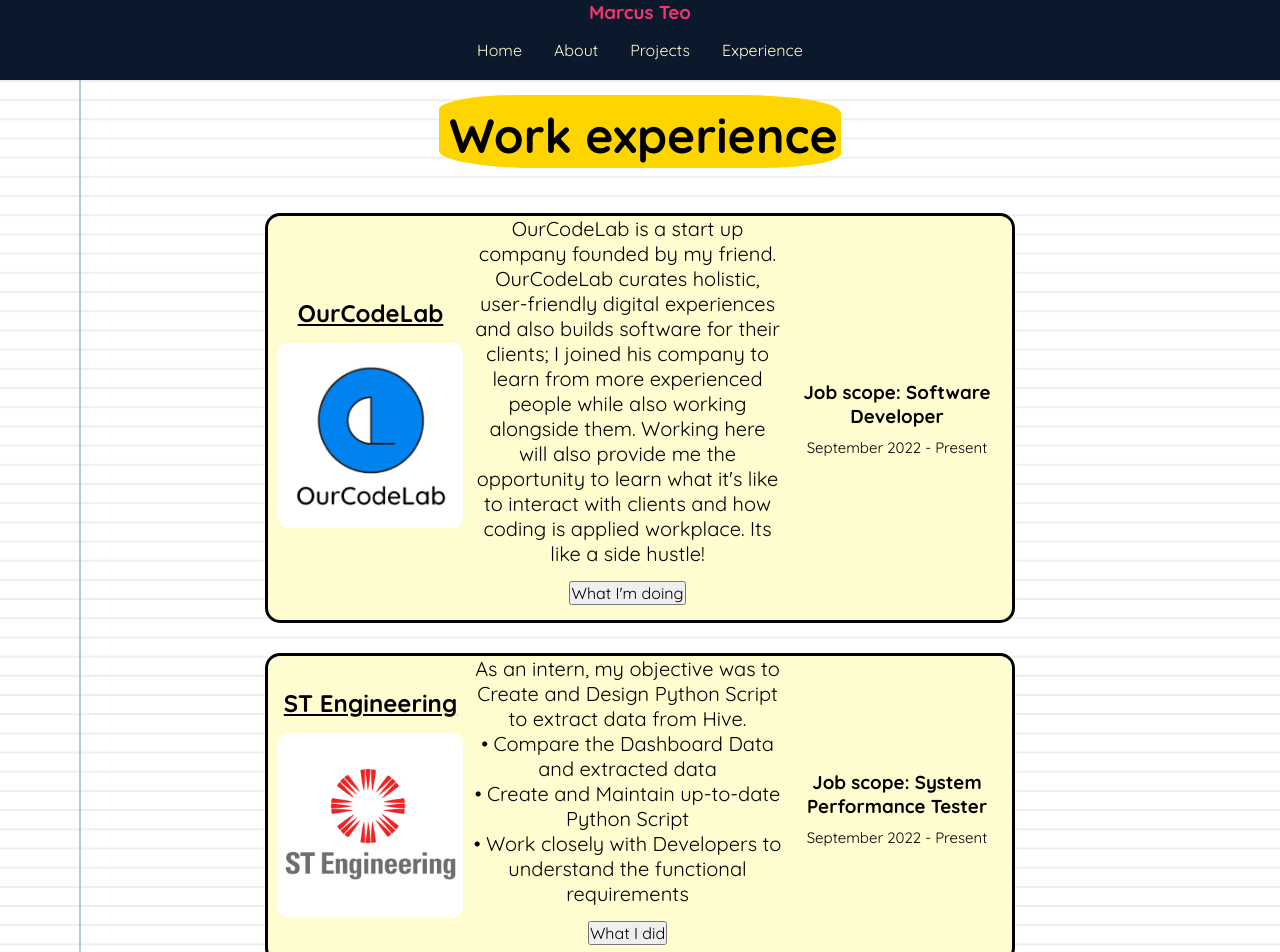
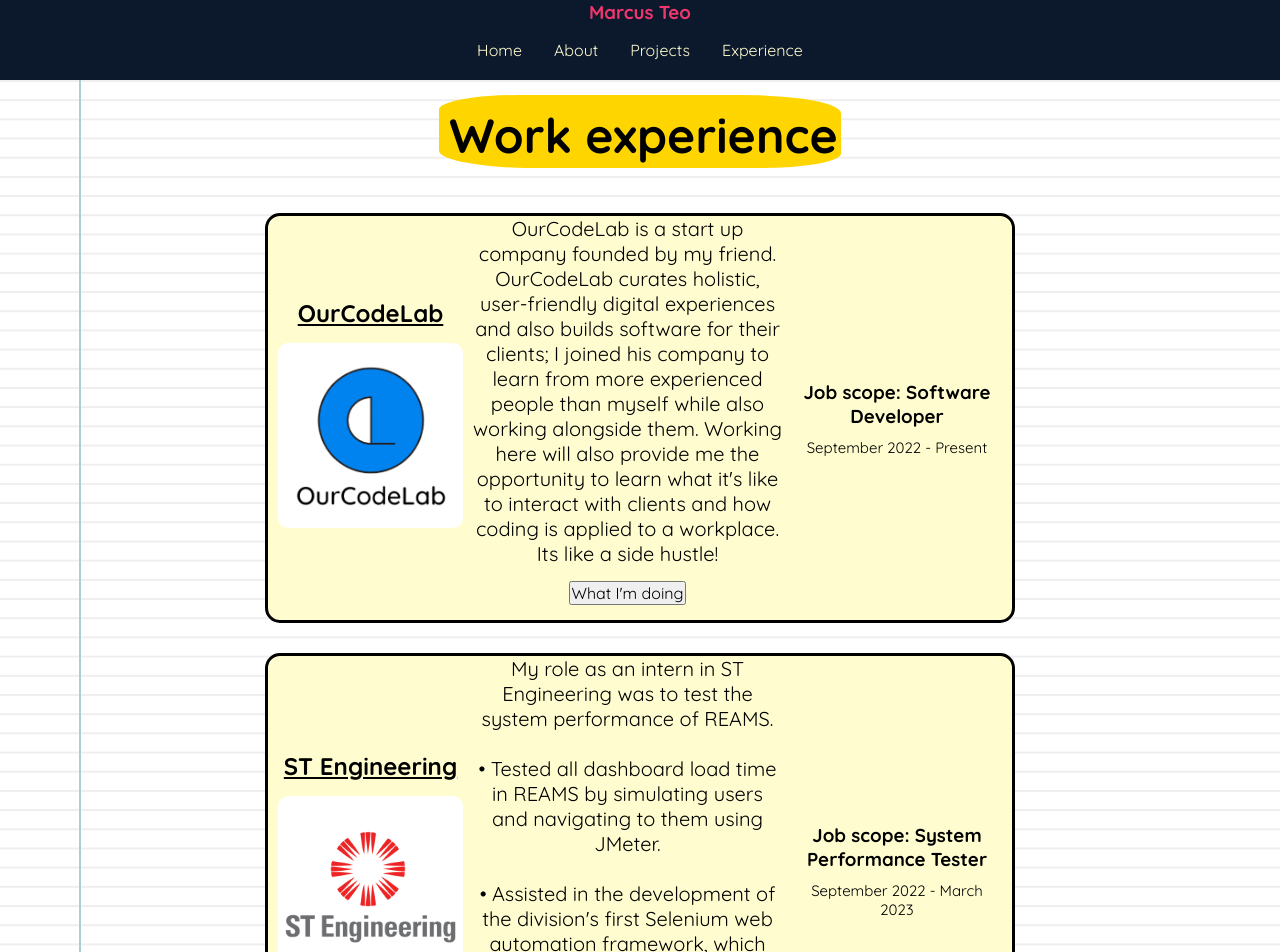
Before and after one commit to MarcusTeoQiYang/Online-Portfolio, a React (Create React App) app: page /Experience in a window 1280 px wide. Shown: the top 952 px of the page. Built offline with nearby package versions, Linux system fonts and the light colour scheme.

Commit message:
Updated experiences

```diff
--- a/src/Pages/Experience.js
+++ b/src/Pages/Experience.js
@@ -21,11 +21,11 @@
                     OurCodeLab curates holistic, user-friendly digital
                     experiences and also builds
                      software for their clients; I joined his company
-                     to learn from more experienced people while also
+                     to learn from more experienced people than myself while also
                      working alongside them. Working here will also provide
                       me the opportunity to learn what it's like to interact
-                      with clients and how coding is applied workplace. Its like
-                      a side hustle!</p>
+                      with clients and how coding is applied to a workplace.
+                      Its like a side hustle!</p>
                       <div className="expbuttonbox">
                         <button className='expbutton'>What I'm doing</button>
                       </div>
@@ -46,11 +46,10 @@
                 <div className="exp-left">
 
                 <div className="exp-content">
-                <p>As an intern, my objective was to
-                    Create and Design Python Script to extract data from Hive.<br/>
-                    • Compare the Dashboard Data and extracted data<br/>
-                    • Create and Maintain up-to-date Python Script<br/>
-                    • Work closely with Developers to understand the functional requirements</p>
+                <p>My role as an intern in ST Engineering was to test the system performance of REAMS.<br/><br/>
+                • Tested all dashboard load time in REAMS by simulating users and navigating to them using JMeter.<br/><br/>
+                • Assisted in the development of the division's first Selenium web automation framework, which will
+                 be used not only on REAMS but also on future projects that the division will work on. </p>
                     <div className="expbuttonbox">
                         <button className='expbutton'>What I did</button>
                     </div>
@@ -58,7 +57,7 @@
                 </div>
                 <div className="exp-right">
                 <h3>Job scope: System Performance Tester</h3>
-                <p>September 2022 - Present</p>
+                <p>September 2022 - March 2023</p>
                 </div>
                 </div>
 
@@ -111,5 +110,9 @@
         </div>
      );
 }
-
+// My time as an intern in ST Engineering was eye-opening and enjoyable,
+// my division was working on a project called Rail Enterprise Asset Management System (REAMS)
+// which is a web base project that is equipped with data analytics capabilities to detect potential
+// faults in the systems beforehand and initiate pre-emptive renovations or replacements overall improving
+//  railway service reliability as well as optimizing  overall life cycle cost in the Downtown Line.
 export default Experience;
--- a/src/index.css
+++ b/src/index.css
@@ -695,6 +695,10 @@
   .exp-left, .exp-right, .exp-content p {
     font-size: 1rem;
   }
+  .exp-content p {
+    text-align: initial;
+    padding: 10px;
+  }
   .expbuttonbox {
     margin-top: 15px;
   }
```
